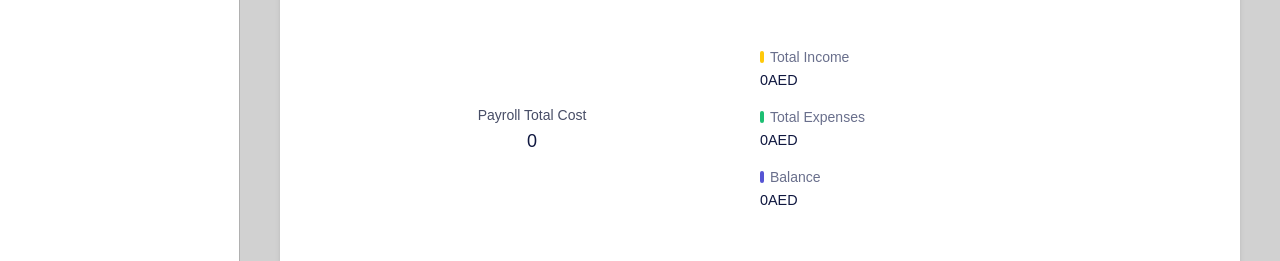
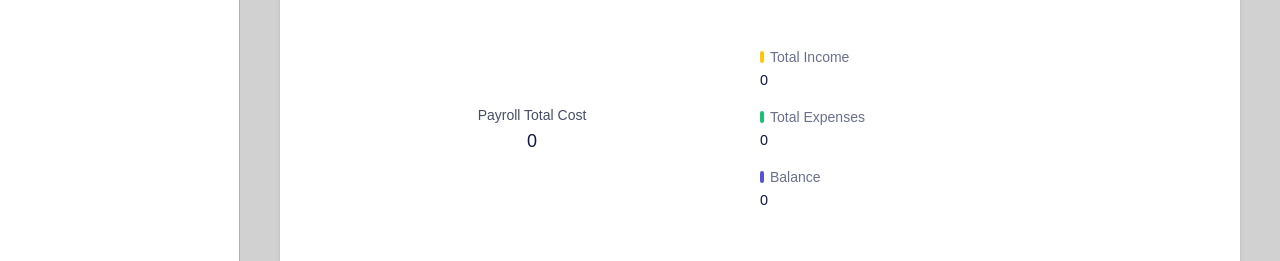
Before and after one commit to ayodeji1167/finance-tracker, a React (Vite) app: page / in a window 1280 px wide. Shown: the part 459-720 px from the top of the page. Built offline with nearby package versions, Linux system fonts and the light colour scheme.

Commit message:
edited balance

```diff
--- a/src/features/expense-tracker/components/Home.tsx
+++ b/src/features/expense-tracker/components/Home.tsx
@@ -25,7 +25,7 @@ function Item({ color, name, value }) {
         </Text>
       </Flex>
       <Text fontWeight={500} fontSize={'.9rem'}>
-        {value}AED
+        {value}
       </Text>
     </Box>
   );
```
